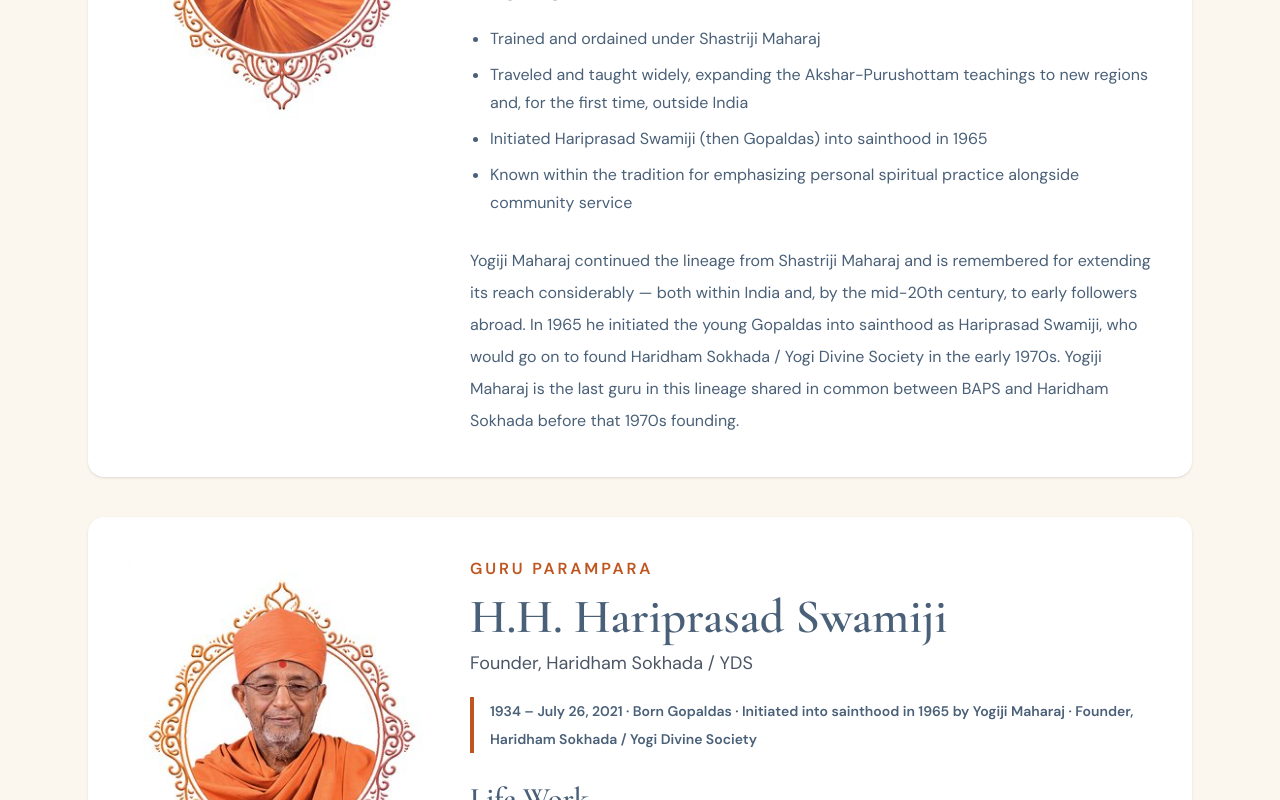
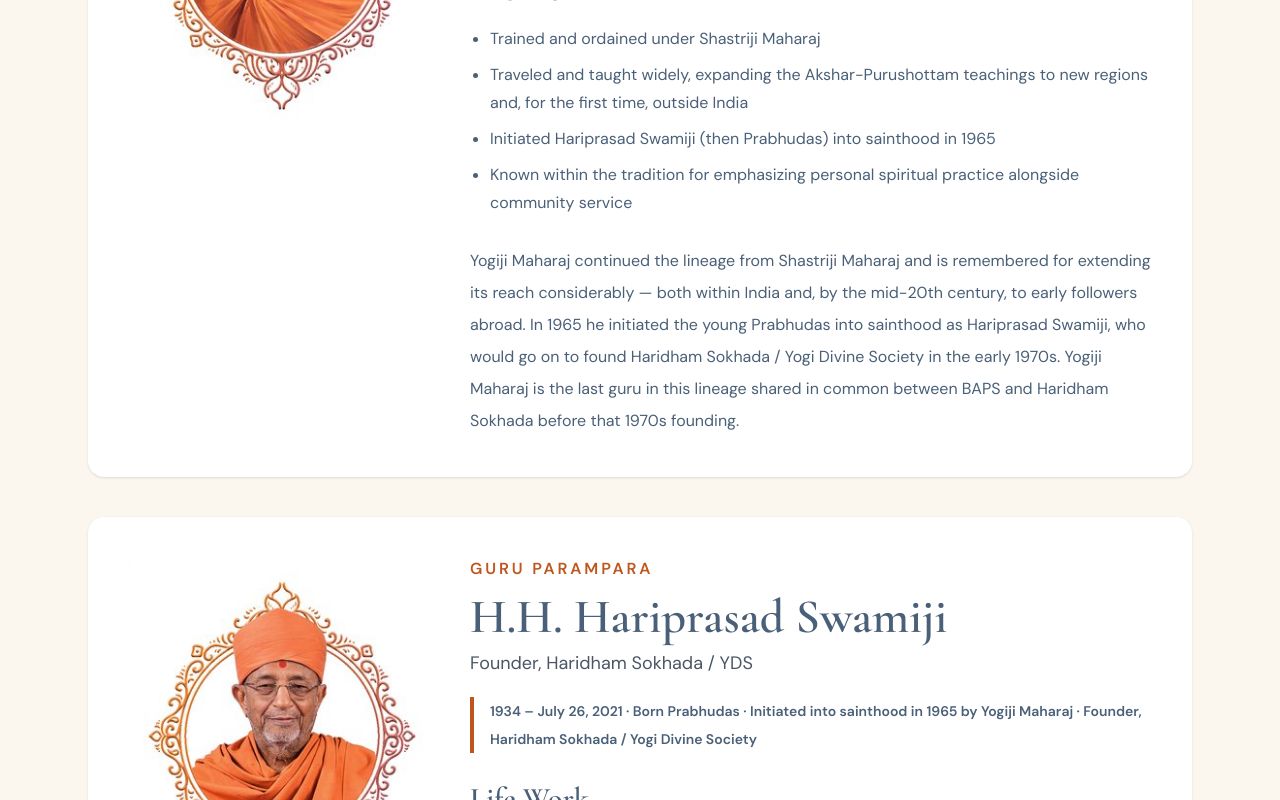
Before and after one commit to an-kit/haridhamoh-site, a Next.js app: page /guru-parampara in a window 1280 px wide. Shown: the part 3400-4200 px from the top of the page. Built offline with nearby package versions, Linux system fonts and the light colour scheme.

Commit message:
fix: correct Hariprasad Swamiji birth name from Gopaldas to Prabhudas

```diff
--- a/app/guru-parampara/page.tsx
+++ b/app/guru-parampara/page.tsx
@@ -62,10 +62,10 @@
     lifeWork: [
       "Trained and ordained under Shastriji Maharaj",
       "Traveled and taught widely, expanding the Akshar-Purushottam teachings to new regions and, for the first time, outside India",
-      "Initiated Hariprasad Swamiji (then Gopaldas) into sainthood in 1965",
+      "Initiated Hariprasad Swamiji (then Prabhudas) into sainthood in 1965",
       "Known within the tradition for emphasizing personal spiritual practice alongside community service",
     ],
-    bio: "Yogiji Maharaj continued the lineage from Shastriji Maharaj and is remembered for extending its reach considerably — both within India and, by the mid-20th century, to early followers abroad. In 1965 he initiated the young Gopaldas into sainthood as Hariprasad Swamiji, who would go on to found Haridham Sokhada / Yogi Divine Society in the early 1970s. Yogiji Maharaj is the last guru in this lineage shared in common between BAPS and Haridham Sokhada before that 1970s founding.",
+    bio: "Yogiji Maharaj continued the lineage from Shastriji Maharaj and is remembered for extending its reach considerably — both within India and, by the mid-20th century, to early followers abroad. In 1965 he initiated the young Prabhudas into sainthood as Hariprasad Swamiji, who would go on to found Haridham Sokhada / Yogi Divine Society in the early 1970s. Yogiji Maharaj is the last guru in this lineage shared in common between BAPS and Haridham Sokhada before that 1970s founding.",
   },
   {
     id: "hariprasad-swamiji",
@@ -73,7 +73,7 @@
     title: "Founder, Haridham Sokhada / YDS",
     imageStem: "hariprasad-swamiji",
     alt: "H.H. Hariprasad Swamiji, founder of Haridham Sokhada and Yogi Divine Society",
-    factLine: "1934 – July 26, 2021 · Born Gopaldas · Initiated into sainthood in 1965 by Yogiji Maharaj · Founder, Haridham Sokhada / Yogi Divine Society",
+    factLine: "1934 – July 26, 2021 · Born Prabhudas · Initiated into sainthood in 1965 by Yogiji Maharaj · Founder, Haridham Sokhada / Yogi Divine Society",
     lifeWork: [
       "Founded Yogi Divine Society / Haridham Sokhada as an independent organization in 1971–74, headquartered at Haridham, Sokhada Village, Vadodara, Gujarat",
       "Continued the Akshar-Purushottam Siddhant under his own continuation of the guru parampara, distinct from BAPS",
```
